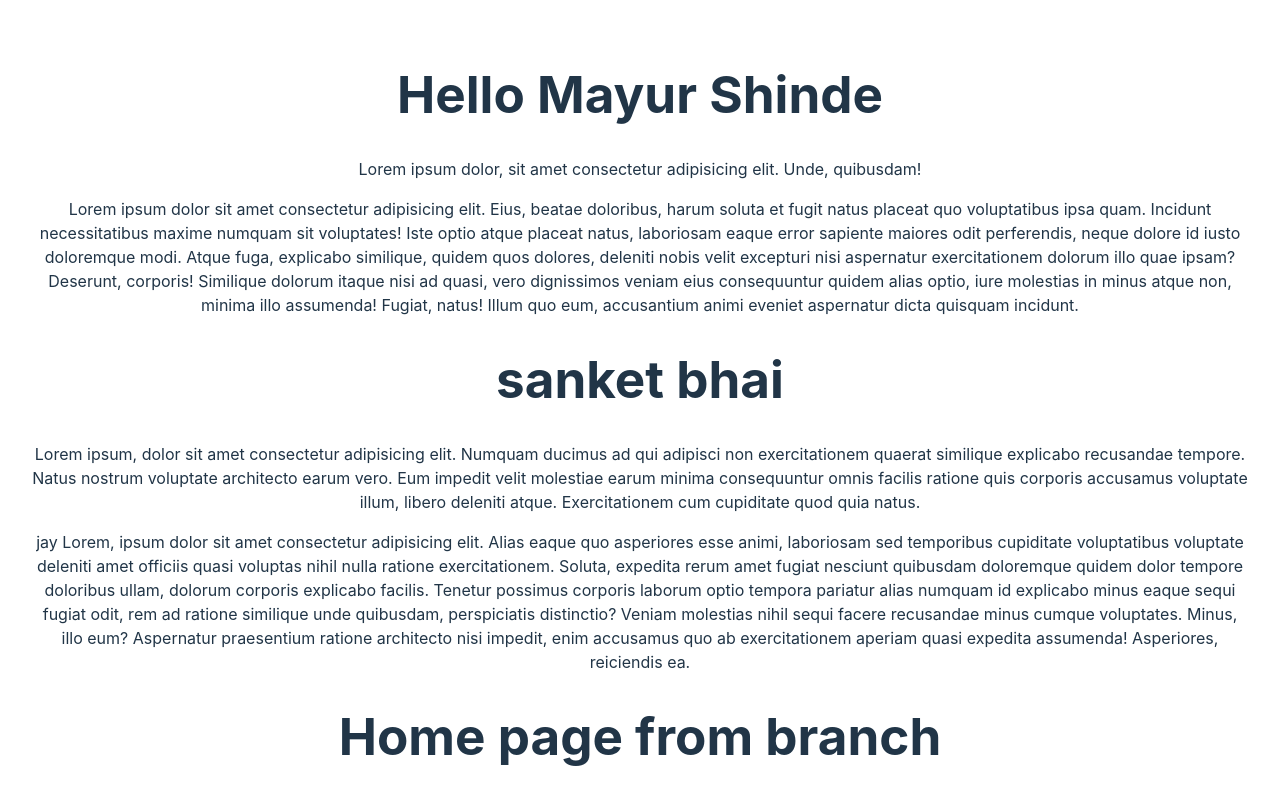
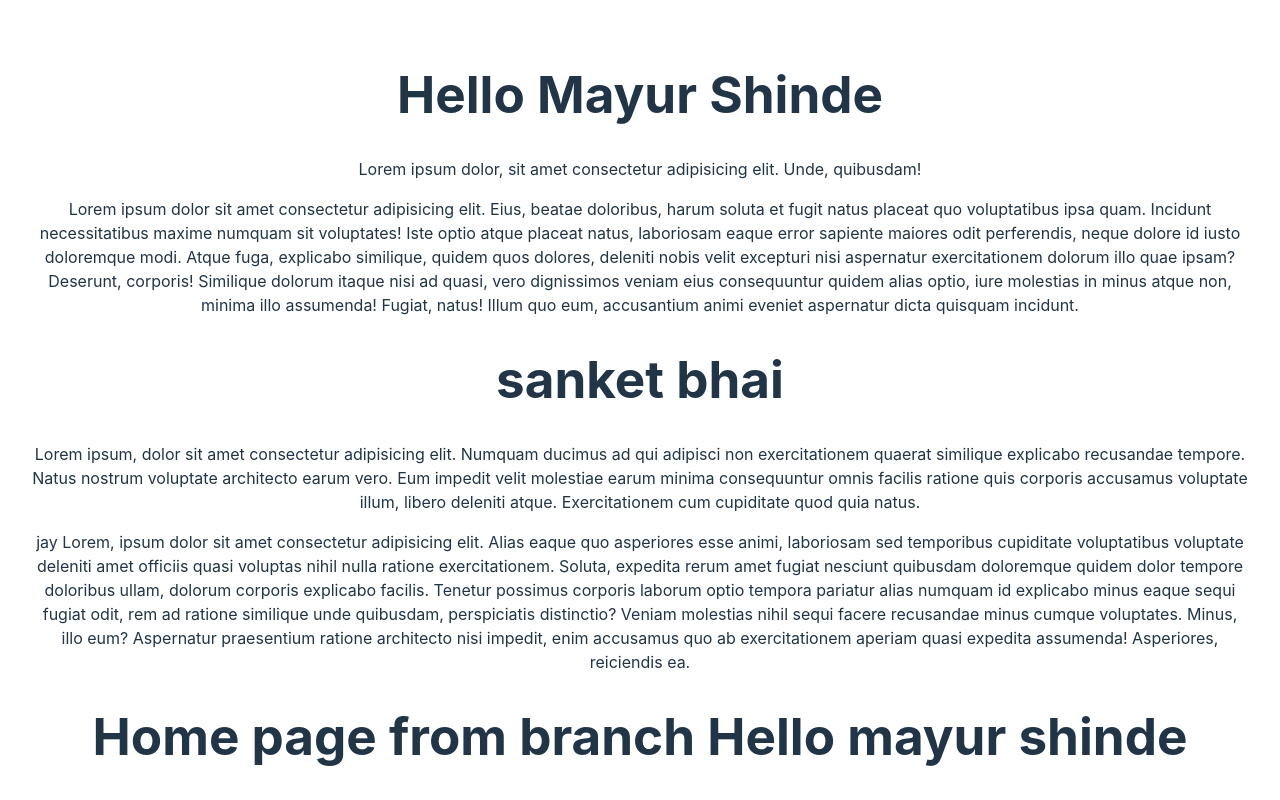
Before and after one commit to mayurss9449/react-testing, a React (Vite) app in the folder react-testing-git/: page / in a window 1280 px wide. Shown: the top 800 px of the page. Built offline with nearby package versions, Linux system fonts and the light colour scheme.

Commit message:
branch 4 commit home

```diff
--- a/react-testing-git/src/Home.jsx
+++ b/react-testing-git/src/Home.jsx
@@ -3,7 +3,7 @@ import React from 'react'
 const Home = () => {
   return (
     <div>
-      <h1>Home page from branch</h1>
+      <h1>Home page from branch Hello mayur shinde</h1>
       <p>Lorem, ipsum dolor sit amet consectetur adipisicing elit. Quo explicabo odio iure vel odit corrupti repellendus alias non atque expedita, quos accusantium officiis labore quod totam magni tempore in aspernatur sunt minus nobis at dicta optio? Molestias, ipsa vitae eos sunt soluta in eligendi inventore, libero repellat praesentium aut, maxime quo nesciunt id cum tenetur quidem quaerat. Debitis eius voluptates hic tempore laboriosam consequuntur repellat temporibus ullam in rerum distinctio quae, id praesentium nulla. Iste unde dolor tempore perferendis eius, pariatur temporibus, sunt adipisci, sed saepe ad culpa vero reiciendis. Repellat dignissimos, iure eveniet velit rem corrupti expedita in illo.</p>
     </div>
   )
```
